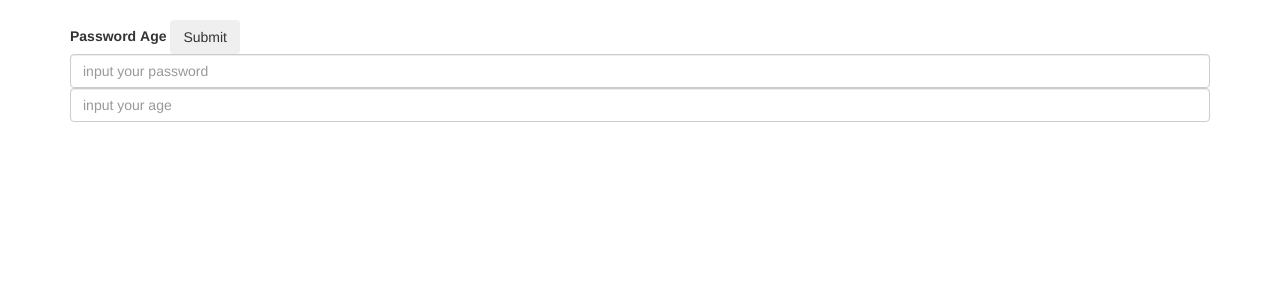
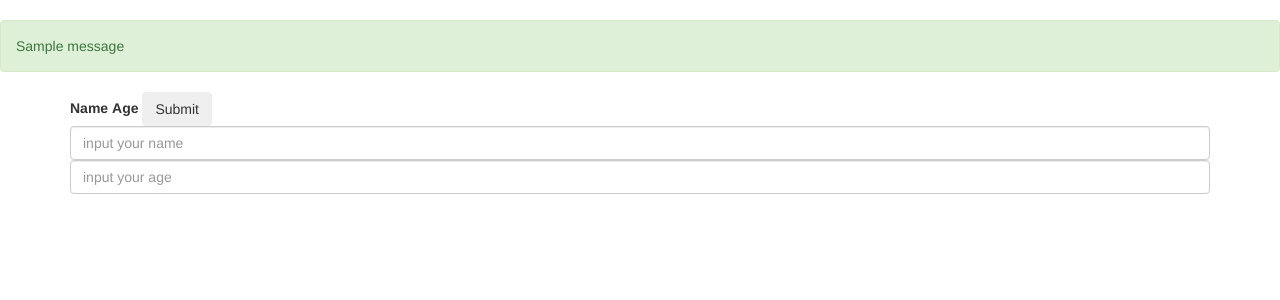
Before and after one commit to EternalTDt/flask-submit-form, a Flask app: page / in a window 1280 px wide. Shown: the part 52-352 px from the top of the page. Run offline with Flask 2, Linux system fonts and the light colour scheme; one stand-in notice (Sample message) is shown; parts of the project's set-up code (start-up, migrations or seed data) failed here and were passed over; some libraries are stand-ins or nearby versions.

Commit message:
add flash alert messages

```diff
--- a/app.py
+++ b/app.py
@@ -1,4 +1,4 @@
-from flask import Flask, render_template, request, session
+from flask import Flask, render_template, request, session, flash
 from flask_mysqldb import MySQL
 from flask_bootstrap import Bootstrap
 import yaml
@@ -25,13 +25,17 @@ app.config['SECRET_KEY'] = os.urandom(24)
 @app.route('/', methods=['GET', 'POST'])
 def index():
     if request.method == 'POST':
-        form = request.form
-        name = form['name']
-        age = form['age']
-        cursor = mysql.connection.cursor()
-        name = generate_password_hash(name)
-        cursor.execute("INSERT INTO employee(name, age) VALUES(%s, %s)", (name, age))
-        mysql.connection.commit()
+        try:
+            form = request.form
+            name = form['name']
+            age = form['age']
+            cursor = mysql.connection.cursor()
+            # name = generate_password_hash(name) # hashing password
+            cursor.execute("INSERT INTO employee(name, age) VALUES(%s, %s)", (name, age))
+            mysql.connection.commit()
+            flash('Your data is successfully inserted!', 'success')
+        except:
+            flash('Something was failed. Try again!', 'danger')
     return render_template('index.html')
 
 
--- a/templates/base.html
+++ b/templates/base.html
@@ -7,6 +7,15 @@
 {% endblock navbar %}
 
 {% block content %}
+    {% with messages = get_flashed_messages(with_categories=true) %}
+        {% if messages %}
+            {% for category, message in messages %}
+                <div class="alert alert-{{ category }}" role="alert">
+                    {{ message }}
+                </div>
+            {% endfor %}
+        {% endif %}
+    {% endwith %}
     {% block sub_content %}
     {% endblock sub_content %}
 {% endblock content %}
--- a/templates/index.html
+++ b/templates/index.html
@@ -6,8 +6,8 @@
     <div class="container">
         <form method="POST">
             <div class="form-group">
-                <label for="pass">Password</label>
-                <input type="password" name="name" id="pass" class="form-control form-control-md col-sm-4 mb-3" placeholder="input your password">
+                <label for="pass">Name</label>
+                <input type="text" name="name" id="pass" class="form-control form-control-md col-sm-4 mb-3" placeholder="input your name">
                 <label for="age">Age</label>
                 <input type="text" name="age" id="age" class="form-control form-control-md col-sm-4 mb-3" placeholder="input your age">
                 <input type="submit" class="btn btn-outline-dark">
```
